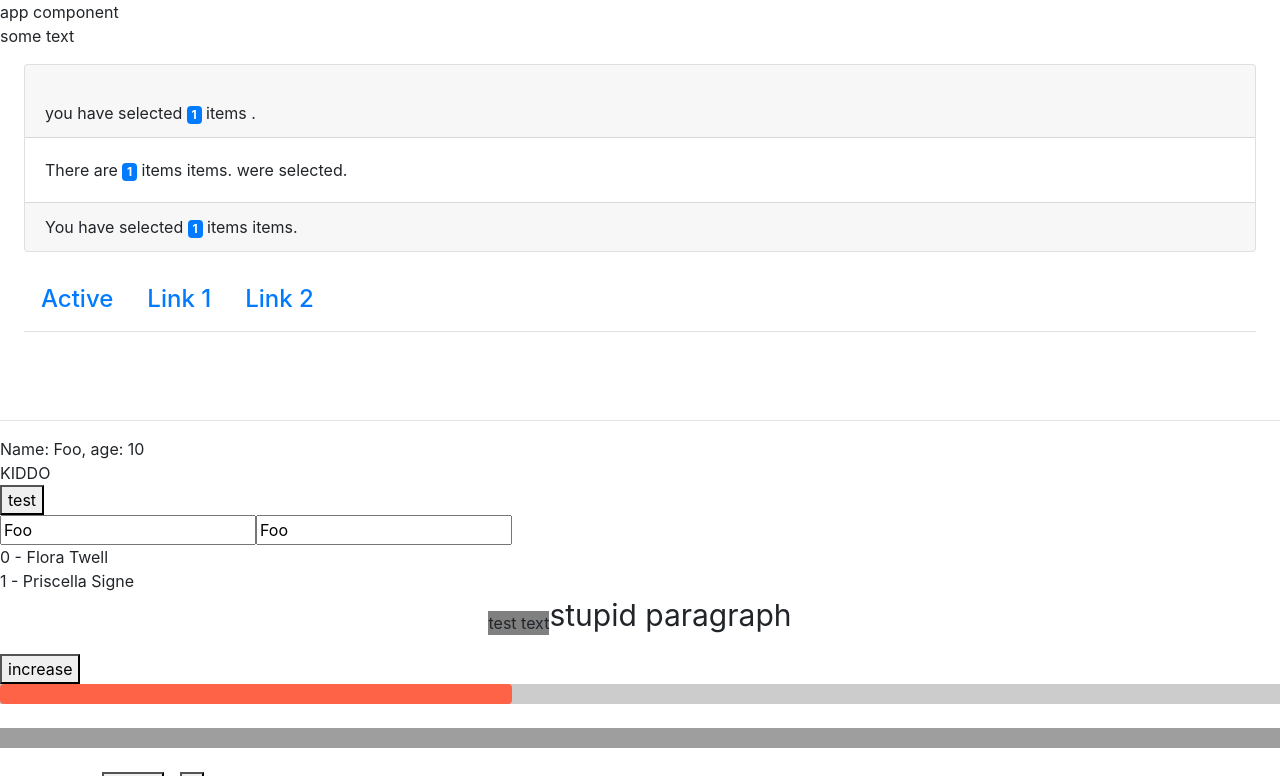
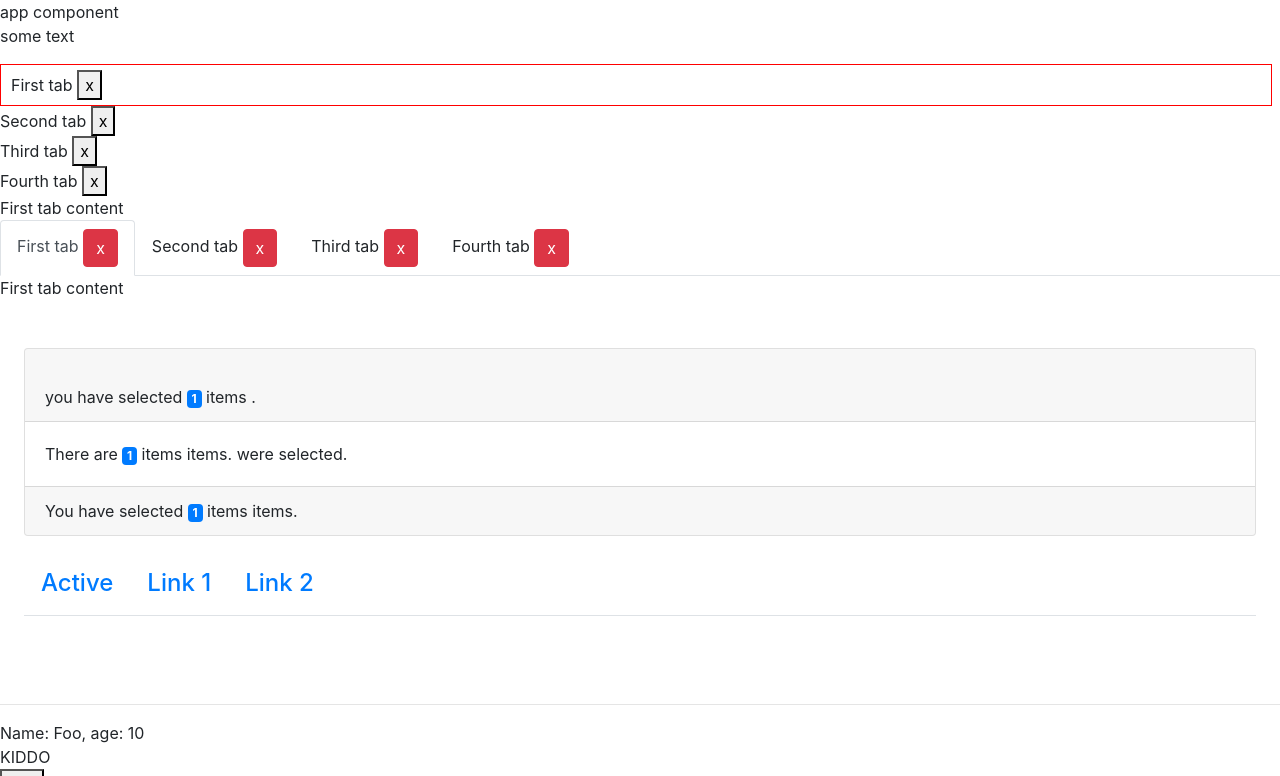
Before and after one commit to huynhhoangvy/angular100-doc, an Angular app: page / in a window 1280 px wide. Shown: the top 776 px of the page. Built offline with nearby package versions, Linux system fonts and the light colour scheme.

Commit message:
day 16: dependency injection in angular - inject parent to children

```diff
--- a/src/app/app.component.html
+++ b/src/app/app.component.html
@@ -2,6 +2,20 @@ app component
 <p>
 	some text
 </p>
+<app-tab-group [(activeIndex)]="currentIndex">
+	<app-tab-panel title="First tab">First tab content</app-tab-panel>
+	<app-tab-panel title="Second tab">Second tab content</app-tab-panel>
+	<app-tab-panel title="Third tab">Third tab content</app-tab-panel>
+	<app-tab-panel title="Fourth tab">Fourth tab content</app-tab-panel>
+</app-tab-group>
+<app-tab-bs-group [(activeIndex)]="currentIndex">
+	<app-tab-panel title="First tab">First tab content</app-tab-panel>
+	<app-tab-panel title="Second tab">Second tab content</app-tab-panel>
+	<app-tab-panel title="Third tab">Third tab content</app-tab-panel>
+	<app-tab-panel title="Fourth tab">Fourth tab content</app-tab-panel>
+</app-tab-bs-group>
+<br />
+<br />
 <div class="card mx-4">
 	<div class="card-header">
 		<br />
@@ -23,9 +37,9 @@ app component
 </ng-template>
 
 <ng-template #linkTemplate let-l>
-<!-- <ng-template #linkTemplate let-l="link"> -->
+	<!-- <ng-template #linkTemplate let-l="link"> -->
 	<h4>
-		{{l}}
+		{{ l }}
 	</h4>
 </ng-template>
 <app-tabs [navs]="navs" [linkTemplate]="linkTemplate"></app-tabs>
--- a/src/app/app.component.ts
+++ b/src/app/app.component.ts
@@ -17,6 +17,7 @@ export class AppComponent implements OnInit, AfterViewInit {
   };
   counter = 1;
   navs = ['Active', 'Link 1', 'Link 2'];
+  currentIndex = 0;
 
   @ViewChildren(ToggleComponent) toggleComps: QueryList<ToggleComponent>;
   @ViewChild('nameInput', { static: true, read: ElementRef }) nameInput: ElementRef<HTMLInputElement>;
--- /dev/null
+++ b/src/app/tab/tab-bs-group.component.ts
@@ -0,0 +1,53 @@
+import { Component, forwardRef } from '@angular/core';
+import { TabGroupComponent } from './tab-group.component';
+
+const tabBsGroupProviders = [
+  {
+    provide: TabGroupComponent,
+    useExisting: forwardRef(() => TabBsGroupComponent),
+  },
+];
+
+@Component({
+  selector: 'app-tab-bs-group',
+  template: `
+		<ul class="nav nav-tabs">
+			<li
+				class="nav-item"
+				*ngFor="let tab of tabPanelList; let idx = index"
+			>
+				<a
+					class="nav-link"
+					[class.active]="idx === activeIndex"
+					(click)="activeIndexChange.emit(idx)"
+					>{{ tab.title }}
+					<button class="btn btn-danger" (click)="removeTab(tab)">
+						x
+					</button>
+				</a>
+			</li>
+		</ul>
+
+		<div class="tab-body" *ngIf="tabPanelList.length; else noTabs">
+			<ng-container
+				*ngTemplateOutlet="tabPanelList[activeIndex].panelBody"
+			></ng-container>
+		</div>
+
+		<ng-template #noTabs>
+			No more tabs.
+		</ng-template>
+	`,
+  providers: [
+    {
+      provide: TabGroupComponent,
+      useExisting: TabBsGroupComponent,
+      // useClass: SomeClass,
+      // useValue: new SomeClass(),
+      // useFactory: (configService) => {return configService},
+      // deps: [ConfigurationService],
+      // multi:
+    },
+  ],
+})
+export class TabBsGroupComponent extends TabGroupComponent { }
--- /dev/null
+++ b/src/app/tab/tab-group.component.ts
@@ -0,0 +1,66 @@
+import { Component, Input, Output, EventEmitter } from '@angular/core';
+import { TabPanelComponent } from './tab-panel.component';
+
+@Component({
+  selector: 'app-tab-group',
+  template: `
+  <div class="tab-header">
+    <div class="tab-header-item"
+      *ngFor="let tab of tabPanelList; let idx = index"
+      (click)="activeIndexChange.emit(idx)"
+      [class.active]="idx === activeIndex"
+    >
+      {{tab.title}}
+      <button (click)="removeTab(tab)">x</button>
+    </div>
+  </div>
+
+  <div class="tab-body" *ngIf="tabPanelList.length;else noTabs">
+    <ng-container *ngTemplateOutlet="tabPanelList[activeIndex].panelBody"></ng-container>
+  </div>
+
+  <ng-template #noTabs>
+    No more tabs.
+  </ng-template>
+  `,
+  styles: [`
+    .tab-headers {
+      display: flex;
+      padding-bottom: .5rem;
+      border-bottom: 1px solid #000;
+      margin-bottom: .5rem;
+    }
+    .tab-header-item {
+      margin-right: .5rem;
+    }
+
+    .tab-header-item.active {
+      border: 1px solid red;
+      padding: 5px 10px;
+    }
+  `]
+})
+export class TabGroupComponent {
+  tabPanelList: TabPanelComponent[] = [];
+  @Input() activeIndex = 0;
+  @Output() activeIndexChange = new EventEmitter<number>();
+
+  addTab(tab: TabPanelComponent) {
+    this.tabPanelList = [...this.tabPanelList, tab];
+  }
+
+  removeTab(tab: TabPanelComponent) {
+    let found = -1;
+    this.tabPanelList = this.tabPanelList.filter((tp, index) => {
+      if (tp === tab) {
+        found = index;
+        return false;
+      }
+      return true;
+    });
+
+    if (found === this.activeIndex) {
+      this.activeIndexChange.emit(found === this.tabPanelList.length ? found - 1 : found);
+    }
+  }
+}
--- /dev/null
+++ b/src/app/tab/tab-panel.component.ts
@@ -0,0 +1,17 @@
+import { Component, Input, ViewChild, TemplateRef } from '@angular/core';
+import { TabGroupComponent } from './tab-group.component';
+
+@Component({
+  selector: 'app-tab-panel',
+  template: `<ng-template>
+    <ng-content> </ng-content>
+  </ng-template>`,
+})
+export class TabPanelComponent {
+  @Input() title: string;
+  @ViewChild(TemplateRef, { static: true }) panelBody: TemplateRef<unknown>;
+
+  constructor(private tabGroup: TabGroupComponent) {
+    this.tabGroup.addTab(this);
+  }
+}
```
Also changed, not shown: src/app/app.module.ts (+7 -1 lines), 2 other files (tests, documents, lock files or other folders). Lines whose indentation alone changed are shown as unchanged.
